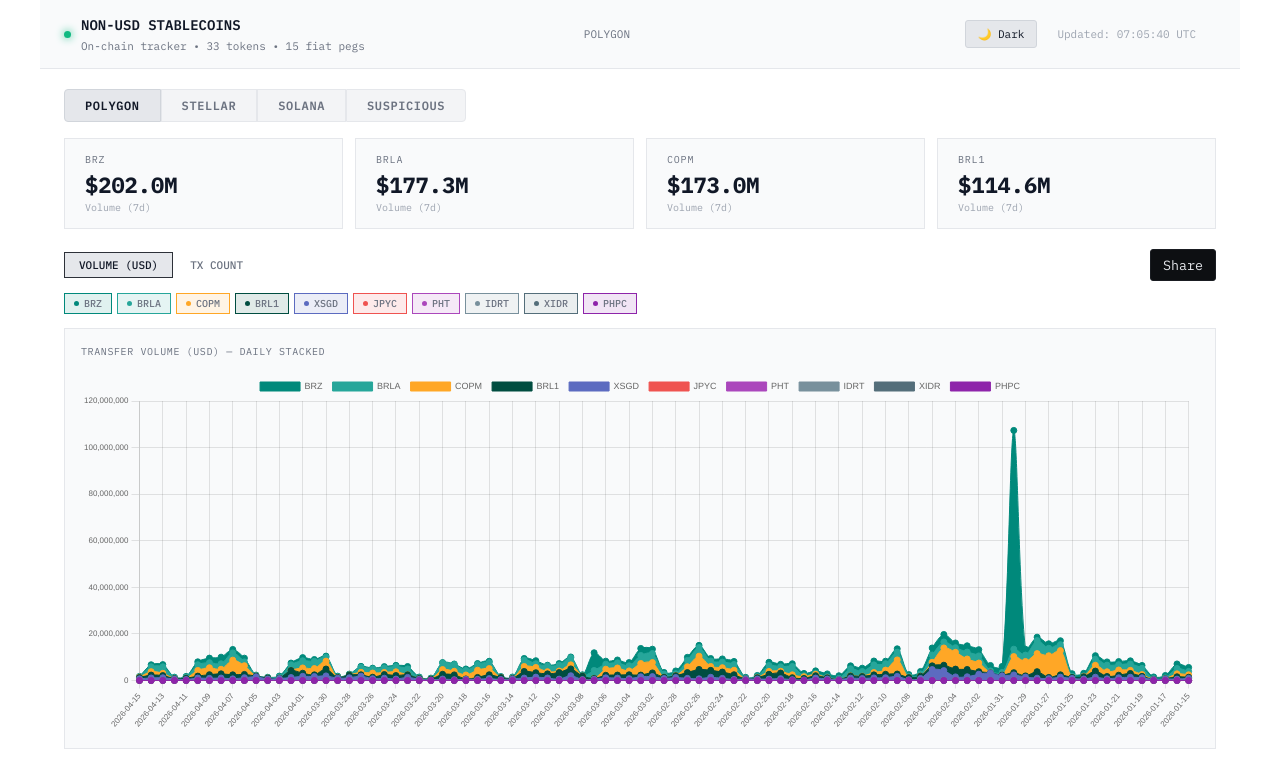
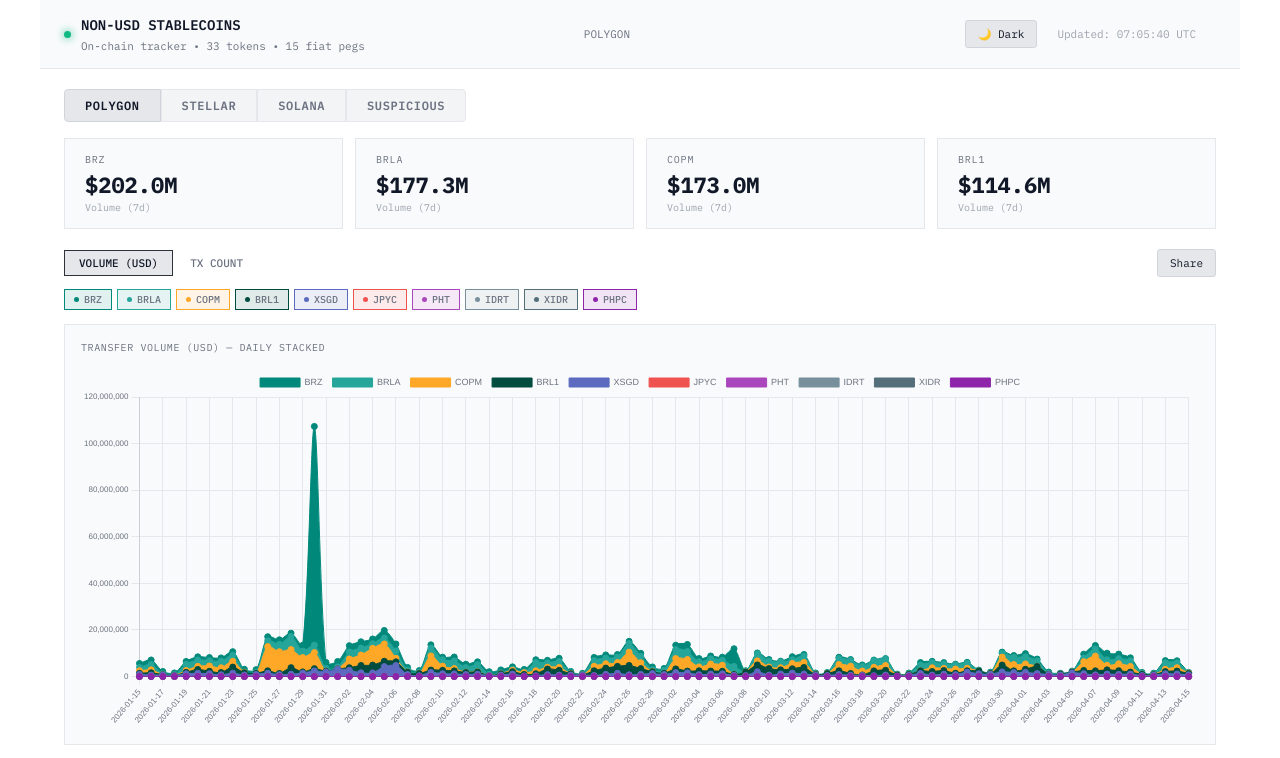
Before and after one commit to IlyaStor/non-usd-pegged-stablecoin-dashboard, a plain HTML site: page index.html in a window 1280 px wide. Both pictures are taken after a click on the button "☀️ Light". Shown: the top 758 px of the page. Drawn offline with nearby package versions, Linux system fonts and the light colour scheme.

Commit message:
Fix theme toggle and stacked chart rendering (Opus fixes)
THEME TOGGLE FIX:
- Chart.js canvases don't follow CSS theme changes automatically
- Added updateChartTheme() function to update chart colors on theme switch
- Charts now read current theme state when rendering (dark/light)
- Toggle now calls updateChartTheme() to update active charts

STACKED AREA CHART FIX:
- data.json stores dates newest-first (2026-04-15 → 2026-01-15)
- This made chart render right-to-left (newest on left, oldest on right)
- Added reverse logic in parse() function: checks if dates are reversed
- If first date > last date, reverses array to chronological order
- Chart now renders left-to-right (oldest to newest, as expected)

THEME COLORS:
- Dark mode: dark grids, light text, dark tooltips
- Light mode: light grids, dark text, light tooltips
- Both modes now update instantly on toggle

```diff
--- a/index.html
+++ b/index.html
@@ -158,7 +158,7 @@ body.light-mode .theme-toggle:hover{background:#D1D5DB}
         <button class="tab" data-m="count" onclick="setMetric('count')">TX COUNT</button>
       </div>
       <div style="display:flex;gap:8px;font-size:11px;">
-        <button onclick="copyLink()" style="background:#0D0F12;color:#E5E7EB;border:1px solid #1A1D22;padding:6px 12px;border-radius:3px;cursor:pointer;font-family:inherit;">Share</button>
+        <button class="theme-toggle" onclick="copyLink()">Share</button>
       </div>
     </div>
     <div class="chips" id="chips"></div>
@@ -291,7 +291,7 @@ function buildTokenMetadata(meta, network) {
 
 function parse(data) {
   const lines = data.trim().split('\n');
-  return lines.map(line => {
+  const parsed = lines.map(line => {
     const parts = line.split('|');
     const d = parts[0];
     const items = [];
@@ -300,6 +300,11 @@ function parse(data) {
     }
     return {d,items};
   });
+  // Ensure chronological order (oldest first) for left-to-right chart rendering
+  if(parsed.length >= 2 && parsed[0].d > parsed[parsed.length-1].d) {
+    parsed.reverse();
+  }
+  return parsed;
 }
 
 let tokensSorted, cursSorted, totalV = 0;
@@ -432,7 +437,12 @@ function renderMainChart(){
 
   const ctx = document.getElementById('mainChart');
   if(mainChartInstance) mainChartInstance.destroy();
-  // Reverse datasets for left-to-right stacking
+  const isLight = document.body.classList.contains('light-mode');
+  const gridColor = isLight ? '#E5E7EB' : '#1A1D22';
+  const tickColor = isLight ? '#6B7280' : '#9CA3AF';
+  const tooltipBg = isLight ? '#FFFFFF' : '#0C0E11';
+  const tooltipBorder = isLight ? '#E5E7EB' : '#1E2328';
+  // Reverse datasets for correct stacking order
   const reversedDatasets = [...datasets].reverse();
   mainChartInstance = new Chart(ctx, {
     type:'line',
@@ -441,10 +451,10 @@ function renderMainChart(){
       responsive:true,
       maintainAspectRatio:false,
       scales:{
-        x:{display:true,ticks:{font:{size:8}}},
-        y:{stacked:true,ticks:{font:{size:8}}}
+        x:{display:true,ticks:{font:{size:8},color:tickColor},grid:{color:gridColor}},
+        y:{stacked:true,ticks:{font:{size:8},color:tickColor},grid:{color:gridColor}}
       },
-      plugins:{legend:{display:true,labels:{font:{size:9}},reverse:true},tooltip:{backgroundColor:'#0C0E11',borderColor:'#1E2328',borderWidth:1}}
+      plugins:{legend:{display:true,labels:{font:{size:9},color:tickColor},reverse:true},tooltip:{backgroundColor:tooltipBg,borderColor:tooltipBorder,borderWidth:1}}
     }
   });
 }
@@ -480,16 +490,20 @@ function renderPie(){
   const labels = cursSorted.map(([k]) => k);
   const data = cursSorted.map(([,v]) => v.v);
   const colors = labels.map(k => cc[k] || '#455A64');
+  const isLight = document.body.classList.contains('light-mode');
+  const pieBorderColor = isLight ? '#FFFFFF' : '#080A0D';
+  const tooltipBg = isLight ? '#FFFFFF' : '#0C0E11';
+  const tooltipBorder = isLight ? '#E5E7EB' : '#1E2328';
   pieInst = new Chart(document.getElementById('pieChart'), {
     type:'doughnut',
-    data:{labels,datasets:[{data,backgroundColor:colors,borderColor:'#080A0D',borderWidth:2}]},
+    data:{labels,datasets:[{data,backgroundColor:colors,borderColor:pieBorderColor,borderWidth:2}]},
     options:{
       responsive:true,
       maintainAspectRatio:false,
       cutout:'55%',
       plugins:{
         legend:{display:false},
-        tooltip:{backgroundColor:'#0C0E11',borderColor:'#1E2328',borderWidth:1}
+        tooltip:{backgroundColor:tooltipBg,borderColor:tooltipBorder,borderWidth:1}
       }
     }
   });
@@ -514,8 +528,8 @@ function copyLink() {
 }
 
 function toggleTheme() {
-  const isDark = document.body.classList.contains('light-mode');
-  if(isDark) {
+  const isCurrentlyLight = document.body.classList.contains('light-mode');
+  if(isCurrentlyLight) {
     document.body.classList.remove('light-mode');
     localStorage.setItem('theme', 'dark');
     document.getElementById('themeBtn').textContent = '☀️ Light';
@@ -523,6 +537,34 @@ function toggleTheme() {
     document.body.classList.add('light-mode');
     localStorage.setItem('theme', 'light');
     document.getElementById('themeBtn').textContent = '🌙 Dark';
+  }
+  // Re-render charts with updated theme colors
+  updateChartTheme();
+}
+
+function updateChartTheme() {
+  const isLight = document.body.classList.contains('light-mode');
+  const gridColor = isLight ? '#E5E7EB' : '#1A1D22';
+  const tickColor = isLight ? '#6B7280' : '#9CA3AF';
+  const tooltipBg = isLight ? '#FFFFFF' : '#0C0E11';
+  const tooltipBorder = isLight ? '#E5E7EB' : '#1E2328';
+  const pieBorderColor = isLight ? '#FFFFFF' : '#080A0D';
+
+  if(mainChartInstance) {
+    mainChartInstance.options.scales.x.ticks.color = tickColor;
+    mainChartInstance.options.scales.y.ticks.color = tickColor;
+    mainChartInstance.options.scales.x.grid = {color: gridColor};
+    mainChartInstance.options.scales.y.grid = {color: gridColor};
+    mainChartInstance.options.plugins.tooltip.backgroundColor = tooltipBg;
+    mainChartInstance.options.plugins.tooltip.borderColor = tooltipBorder;
+    mainChartInstance.options.plugins.legend.labels.color = tickColor;
+    mainChartInstance.update();
+  }
+  if(pieInst) {
+    pieInst.data.datasets[0].borderColor = pieBorderColor;
+    pieInst.options.plugins.tooltip.backgroundColor = tooltipBg;
+    pieInst.options.plugins.tooltip.borderColor = tooltipBorder;
+    pieInst.update();
   }
 }
 
```
